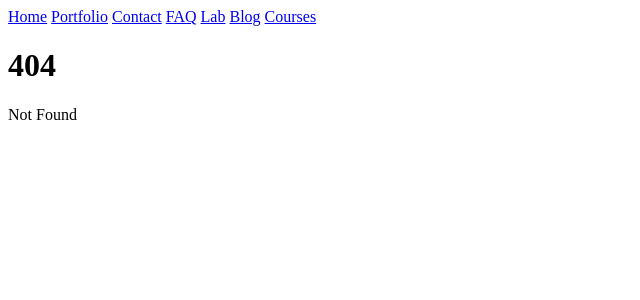
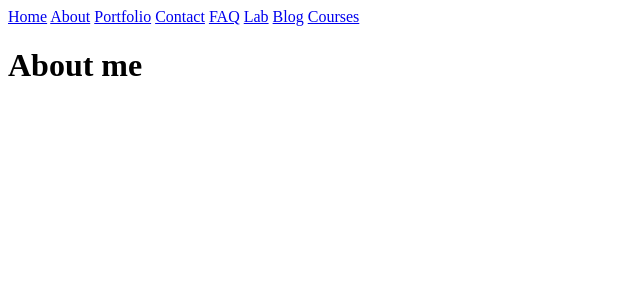
Before and after one commit to shindradavid/shindradavid.com, a SvelteKit app: page /about in a window 1280 px wide. Before the commit this address had no page. Shown: the top 300 px of the page, without its empty margins (0-640 px from the left). Built offline with nearby package versions, Linux system fonts and the light colour scheme.

Commit message:
Add about route

```diff
--- a/src/routes/+layout.svelte
+++ b/src/routes/+layout.svelte
@@ -1,5 +1,6 @@
 <nav>
 	<a href="/">Home</a>
+	<a href="/about">About</a>
 	<a href="/portfolio">Portfolio</a>
 	<a href="/contact">Contact</a>
 	<a href="/FAQ">FAQ</a>
--- /dev/null
+++ b/src/routes/about/+page.svelte
@@ -0,0 +1,7 @@
+<script lang="ts">
+	import Seo from '$components/Seo.svelte';
+</script>
+
+<Seo title="About | Shindra David" />
+
+<h1>About me</h1>
```
